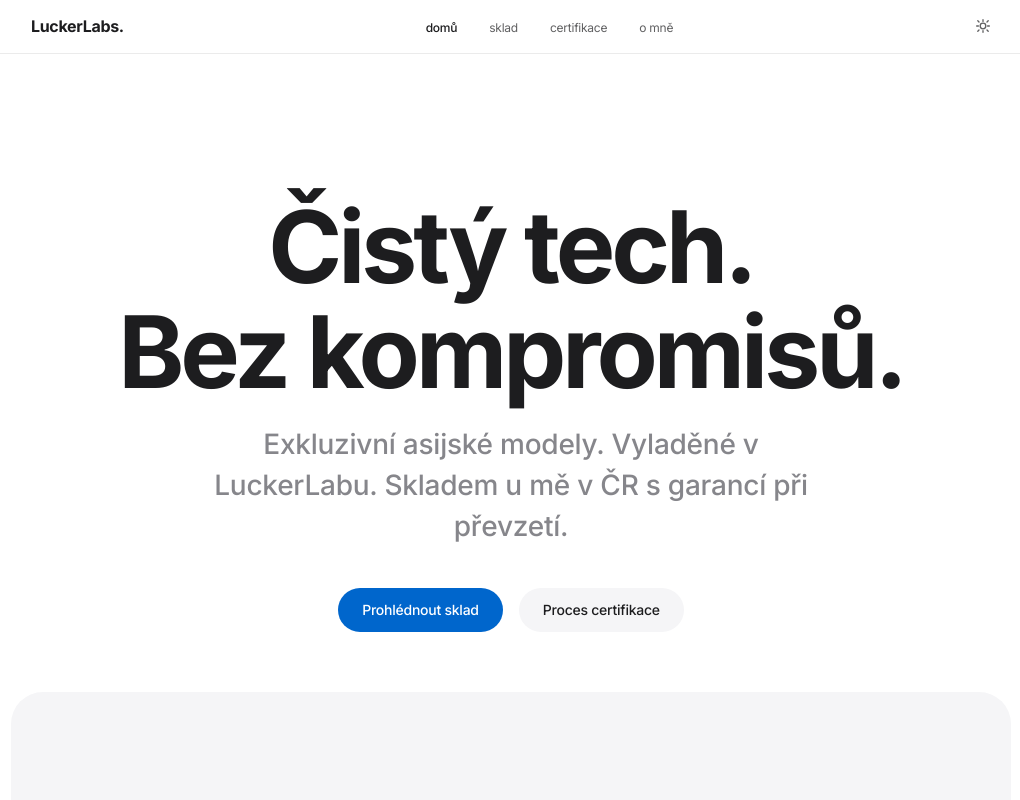
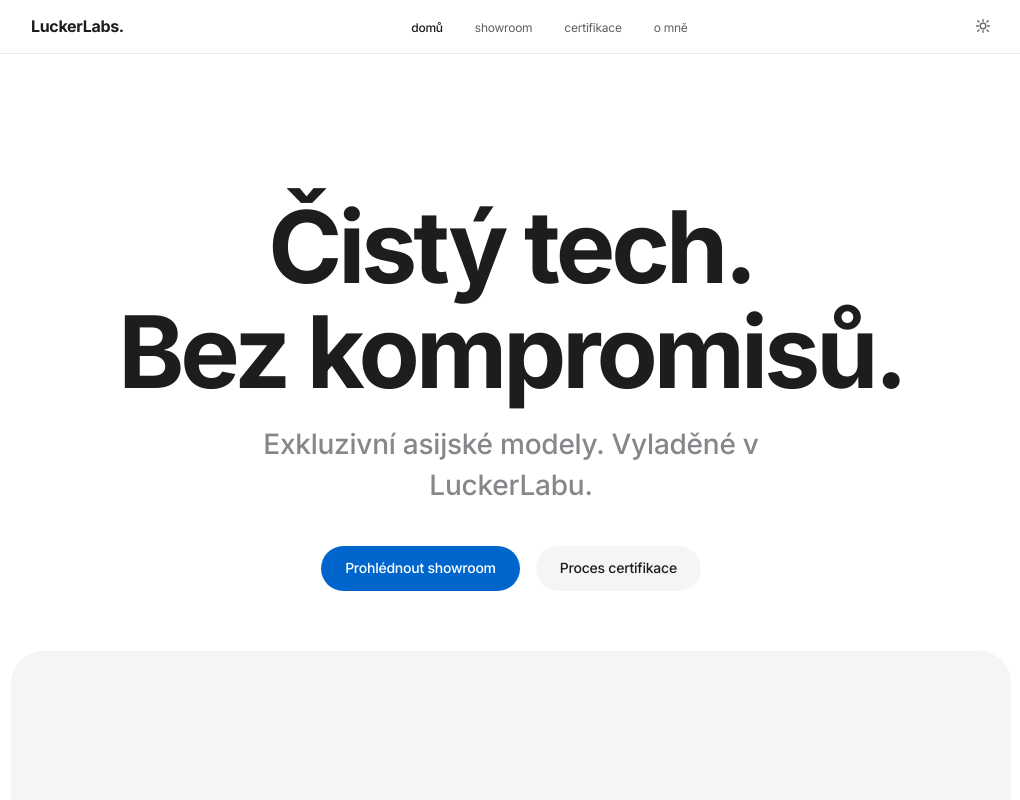
Before and after one commit to techbylucker/luckerlabs, a plain HTML site: page index.html in a window 1280 px wide. Shown: the top 800 px of the page, without its empty margins (129-1149 px from the left). Drawn offline with Linux system fonts and the light colour scheme.

Commit message:
Update index.html

```diff
--- a/index.html
+++ b/index.html
@@ -368,10 +368,10 @@
   <div class="nav-inner">
     <div class="logo" onclick="navigate('home')" style="cursor: pointer;">LuckerLabs.</div>
     <ul class="nav-links">
-      <li><a onclick="navigate('home')" data-target="home" class="active">domů</a></li>
-      <li><a onclick="navigate('nabidka')" data-target="nabidka">sklad</a></li>
-      <li><a onclick="navigate('certified')" data-target="certified">certifikace</a></li>
-      <li><a onclick="navigate('about')" data-target="about">o mně</a></li>
+      <li><a onclick="navigate('home')" data-target="home" class="active">Domů</a></li>
+      <li><a onclick="navigate('nabidka')" data-target="nabidka">Showroom</a></li>
+      <li><a onclick="navigate('certified')" data-target="certified">Certifikace</a></li>
+      <li><a onclick="navigate('about')" data-target="about">O mně</a></li>
     </ul>
     <div class="controls">
       <button class="theme-btn" id="themeToggle" aria-label="Přepnout motiv">
@@ -387,9 +387,9 @@
   <div id="home" class="page-view active">
     <div class="hero">
       <h1>Čistý tech.<br>Bez kompromisů.</h1>
-      <p class="lead">Exkluzivní asijské modely. Vyladěné v LuckerLabu. Skladem u mě v ČR s garancí při převzetí.</p>
+      <p class="lead">Exkluzivní asijské modely. Vyladěné v LuckerLabu.</p>
       <div class="hero-actions">
-        <a onclick="navigate('nabidka')" class="btn">Prohlédnout sklad</a>
+        <a onclick="navigate('nabidka')" class="btn">Prohlédnout showroom</a>
         <a onclick="navigate('certified')" class="btn secondary">Proces certifikace</a>
       </div>
 
@@ -462,13 +462,13 @@
     <h1 class="section-title">Lucker Certified.</h1>
 
     <div class="text-block">
-      <h2>Ultimátní hygiena.</h2>
-      <p>Každý telefon kompletně čistím na molekulární úrovni. Porty, hrany i povrch displeje. Přístroj vypadá a působí jako by zrovna vyjel z linky. Celý proces je absolutně čistý.</p>
+      <h2>Lucker certified.</h2>
+      <p>Důkladná softwarová diagnostika a detailing. Každý kousek osobně prověřím, vyčistím a připravím.</p>
     </div>
 
     <div class="text-block">
-      <h2>Software laděný pro ČR.</h2>
-      <p>Čínský bloatware nemá šanci. Nahrávám čisté ROMky. Precizně konfiguruji microG pro bezchybný běh Google služeb tak, abys mohl telefon zapnout a rovnou používat bez omezování.</p>
+      <h2>Software odladěný na jedničku.</h2>
+      <p>Žádný ořezaný globalní software. Tovární asijský software v plné palbě, se všema funkcema tak, jak ho výrobce zamýšlel.</p>
     </div>
 
     <div class="text-block">
```
